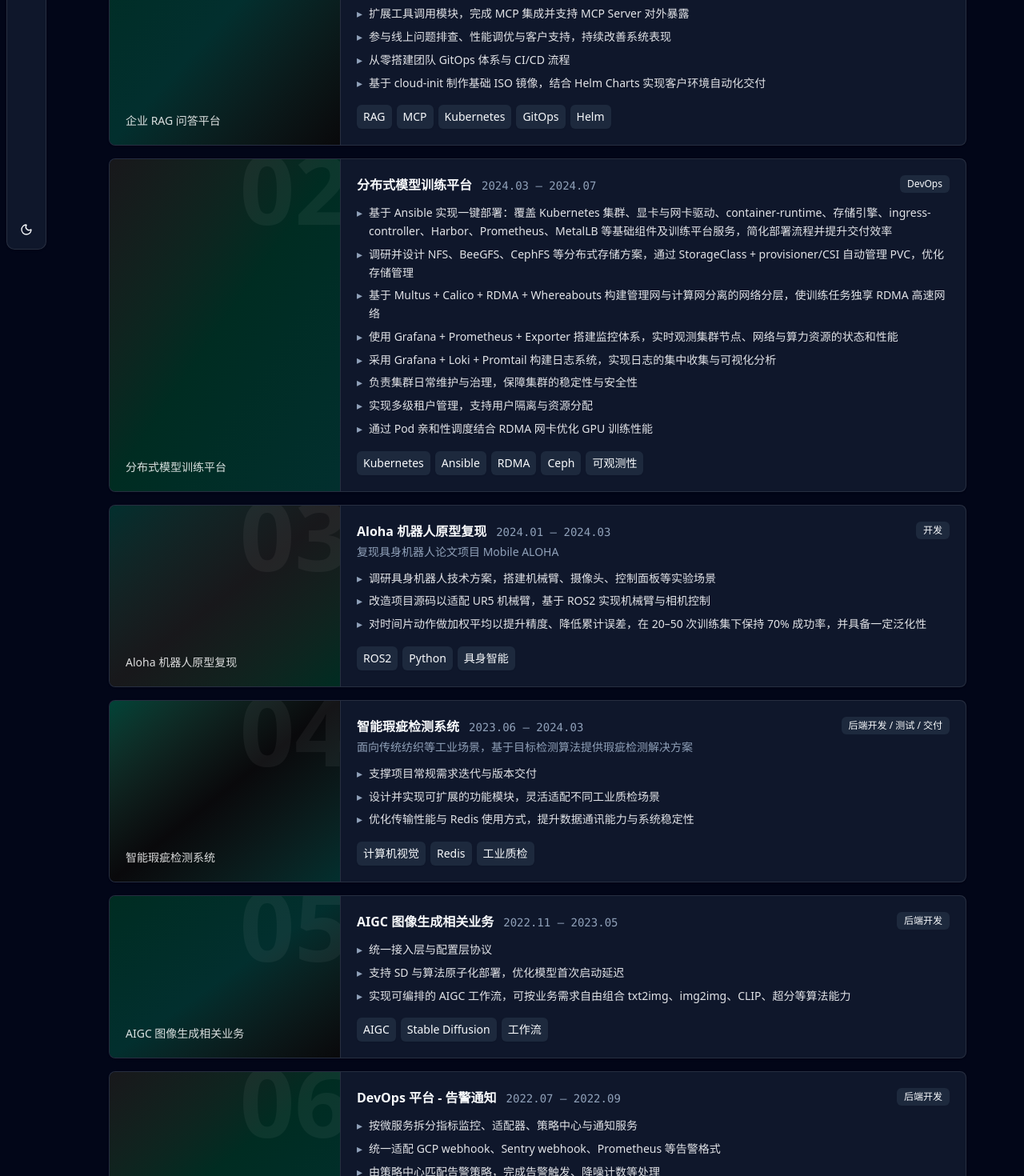
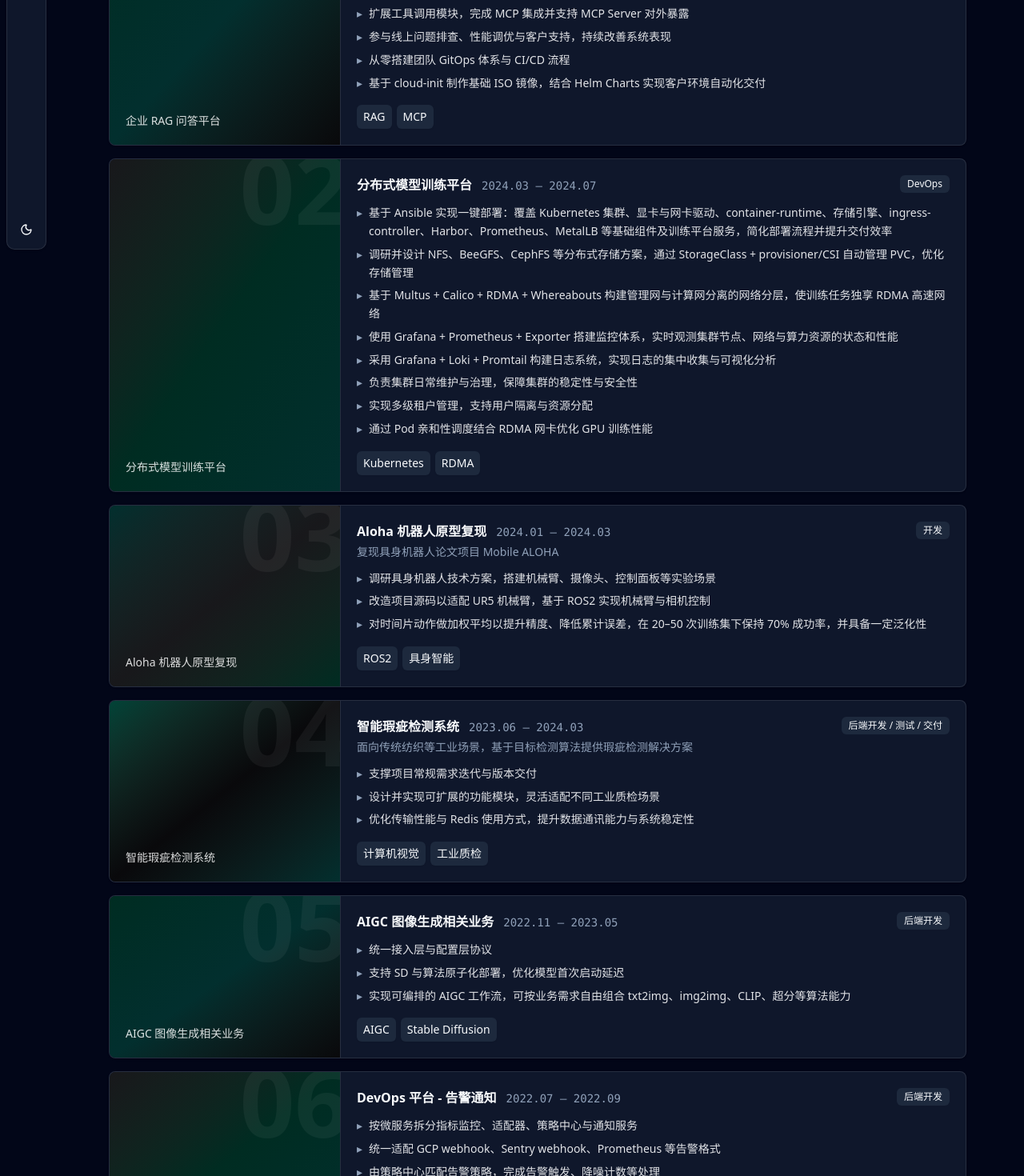
Before and after one commit to sanguinedab/sanguinedab.github.io, a React (Vite) app: page /#/projects in a window 1280 px wide. Shown: the part 480-1950 px from the top of the page at 80% size. Built offline with nearby package versions, Linux system fonts and the light colour scheme.

Commit message:
Trim project tags to the two or three that matter

```diff
--- a/src/data/workProjects.ts
+++ b/src/data/workProjects.ts
@@ -6,7 +6,7 @@ export const workProjects: ShowcaseProject[] = [
     title: "企业 RAG 问答平台",
     period: "2024.08 – 至今",
     role: "DevOps",
-    tags: ["RAG", "MCP", "Kubernetes", "GitOps", "Helm"],
+    tags: ["RAG", "MCP"],
     points: [
       "负责平台后端架构设计，涵盖代码模块拆分与开发、微服务部署，保障系统的稳定性与可扩展性",
       "基于开源 AI Workflow 框架二次开发，落地 RAG 检索增强相关流程",
@@ -21,7 +21,7 @@ export const workProjects: ShowcaseProject[] = [
     title: "分布式模型训练平台",
     period: "2024.03 – 2024.07",
     role: "DevOps",
-    tags: ["Kubernetes", "Ansible", "RDMA", "Ceph", "可观测性"],
+    tags: ["Kubernetes", "RDMA"],
     points: [
       "基于 Ansible 实现一键部署：覆盖 Kubernetes 集群、显卡与网卡驱动、container-runtime、存储引擎、ingress-controller、Harbor、Prometheus、MetalLB 等基础组件及训练平台服务，简化部署流程并提升交付效率",
       "调研并设计 NFS、BeeGFS、CephFS 等分布式存储方案，通过 StorageClass + provisioner/CSI 自动管理 PVC，优化存储管理",
@@ -37,7 +37,7 @@ export const workProjects: ShowcaseProject[] = [
     title: "Aloha 机器人原型复现",
     period: "2024.01 – 2024.03",
     role: "开发",
-    tags: ["ROS2", "Python", "具身智能"],
+    tags: ["ROS2", "具身智能"],
     summary: "复现具身机器人论文项目 Mobile ALOHA",
     points: [
       "调研具身机器人技术方案，搭建机械臂、摄像头、控制面板等实验场景",
@@ -49,7 +49,7 @@ export const workProjects: ShowcaseProject[] = [
     title: "智能瑕疵检测系统",
     period: "2023.06 – 2024.03",
     role: "后端开发 / 测试 / 交付",
-    tags: ["计算机视觉", "Redis", "工业质检"],
+    tags: ["计算机视觉", "工业质检"],
     summary: "面向传统纺织等工业场景，基于目标检测算法提供瑕疵检测解决方案",
     points: [
       "支撑项目常规需求迭代与版本交付",
@@ -61,7 +61,7 @@ export const workProjects: ShowcaseProject[] = [
     title: "AIGC 图像生成相关业务",
     period: "2022.11 – 2023.05",
     role: "后端开发",
-    tags: ["AIGC", "Stable Diffusion", "工作流"],
+    tags: ["AIGC", "Stable Diffusion"],
     points: [
       "统一接入层与配置层协议",
       "支持 SD 与算法原子化部署，优化模型首次启动延迟",
@@ -72,7 +72,7 @@ export const workProjects: ShowcaseProject[] = [
     title: "DevOps 平台 - 告警通知",
     period: "2022.07 – 2022.09",
     role: "后端开发",
-    tags: ["Prometheus", "飞书", "微服务"],
+    tags: ["Prometheus", "飞书"],
     points: [
       "按微服务拆分指标监控、适配器、策略中心与通知服务",
       "统一适配 GCP webhook、Sentry webhook、Prometheus 等告警格式",
@@ -84,7 +84,7 @@ export const workProjects: ShowcaseProject[] = [
     title: "统一身份认证系统",
     period: "2021.06 – 2022.05",
     role: "后端开发",
-    tags: ["OAuth2", "OIDC", "RBAC", "Go", "Vitess"],
+    tags: ["OAuth2", "RBAC"],
     points: [
       "基于 OAuth2.0 与 JWT 构建身份认证体系，支持 authorization_code、implicit、client_credentials 及 OIDC 等多种模式",
       "基于 RBAC 实现灵活可用的权限控制体系",
@@ -112,14 +112,7 @@ export const personalProjects: ShowcaseProject[] = [
       "入口处有意图与合规闸门、按 IP 限流，挡掉跑题请求和刷接口带来的账单风险。",
       "接入 Clerk 登录与历史记录，支持下载、删除和注销清理，并补齐隐私政策、服务条款、Cookie 政策等上线合规层。",
     ],
-    tags: [
-      "Cloudflare Workers",
-      "Durable Objects",
-      "Manim",
-      "AI Agent",
-      "Rust",
-      "TypeScript",
-    ],
+    tags: ["Manim", "AI Agent", "Cloudflare Workers"],
     href: "https://reason2m.com",
     cover: "/images/projects/reason2m.svg",
   },
```
